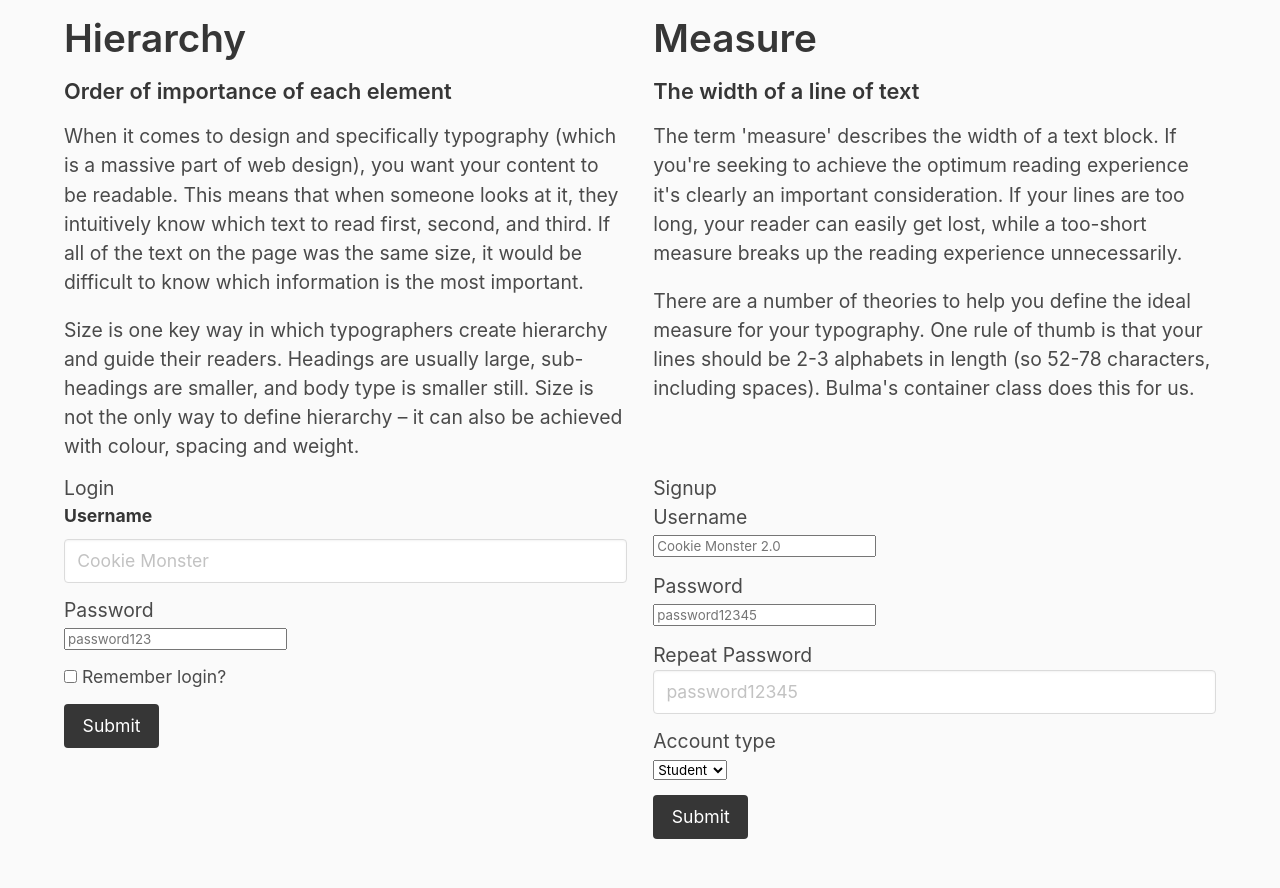
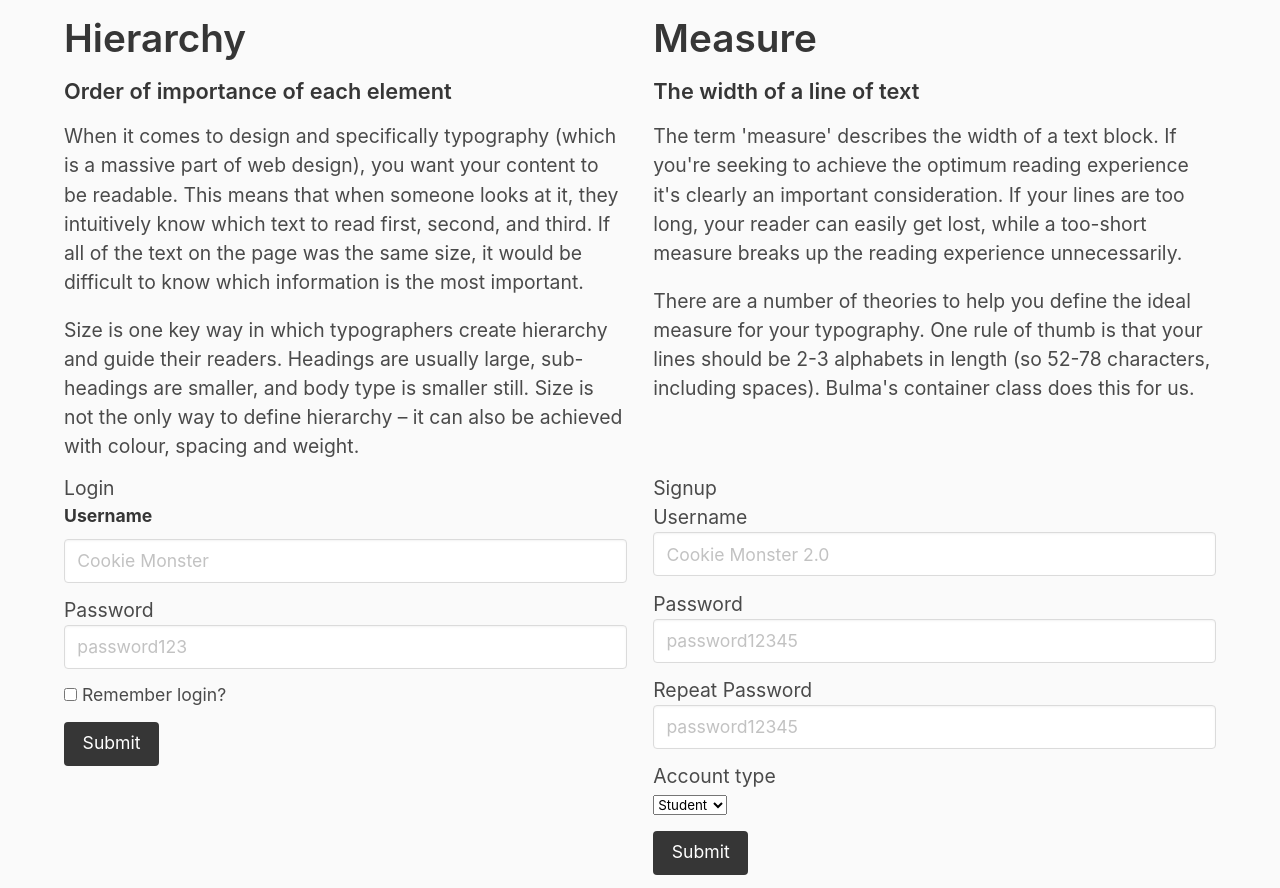
Before and after one commit to jdmar3-comp426/a02-aramaram21, a website: page index.html in a window 1280 px wide. Shown: the part 2874-3762 px from the top of the page. Before the commit the page ends 3727 px from the top, so only its background shows below. Drawn offline with nearby package versions, Linux system fonts and the light colour scheme; a web font is replaced by a local one.

Commit message:
input first

```diff
--- a/index.html
+++ b/index.html
@@ -166,7 +166,7 @@
                     <div class="field">
                         <label class="">Password</label>
                         <div class="control">
-                            <input class="" type="password" placeholder="password123" name="password">
+                            <input class="input" type="password" placeholder="password123" name="password">
                         </div>
                     </div>
                     <div class="field">
@@ -190,13 +190,13 @@
                     <div class="field">
                         <label class="">Username</label>
                         <div class="control">
-                            <input class="" type="text" placeholder="Cookie Monster 2.0" name="username">
+                            <input class="input" type="text" placeholder="Cookie Monster 2.0" name="username">
                         </div>
                     </div>
                     <div class="field">
                         <label class="">Password</label>
                         <div class="control">
-                            <input class="" type="password" placeholder="password12345">
+                            <input class="input" type="password" placeholder="password12345">
                         </div>
                     </div>
                     <div class="field">
```
